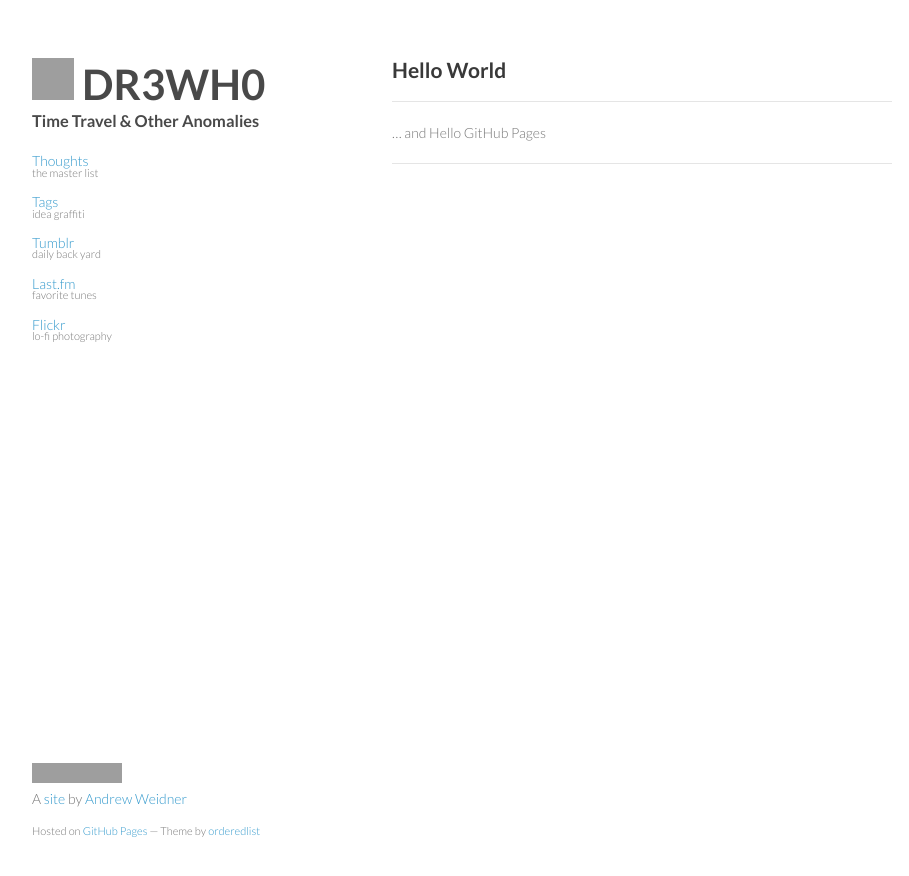
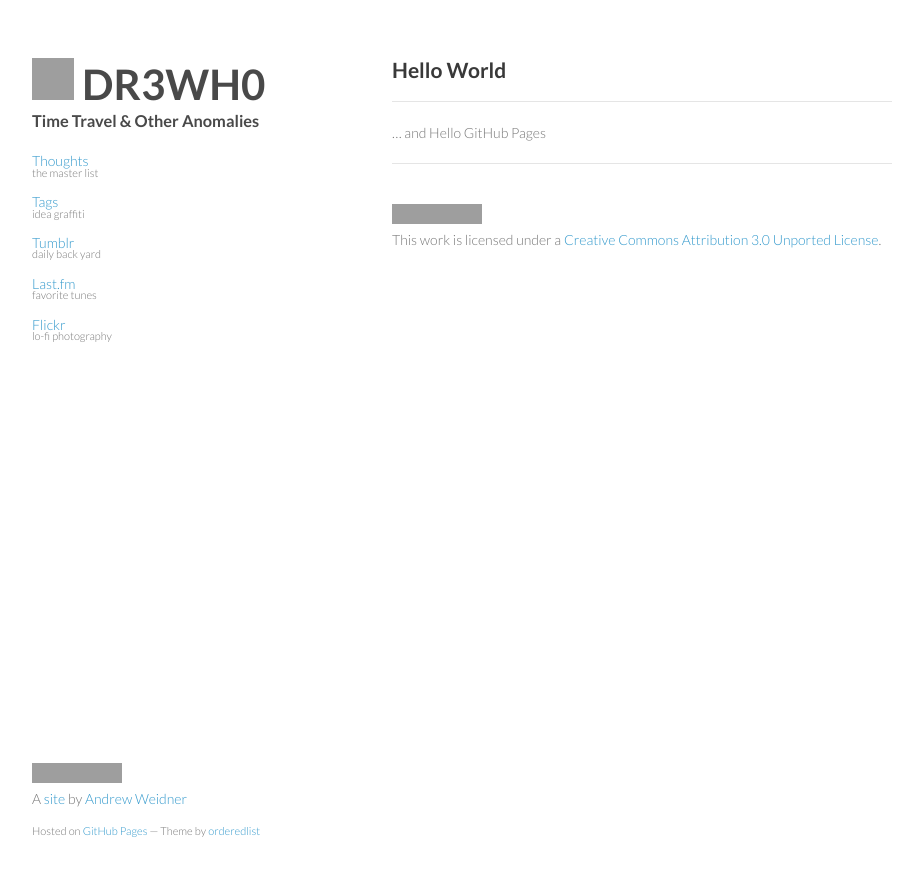
Before and after one commit to DR3WH0/DR3WH0.github.io, a Jekyll site: the page built from _posts/2013-07-20-Hello-World.md, in a window 1280 px wide. Shown: the top 876 px of the page, without its empty margins (178-1087 px from the left). Built offline with Jekyll 4.4.1, drawn with Linux system fonts in a browser that asks for light colours; Markdown is read by kramdown in place of the engine named in the settings; comment, search, counter and statistics services are not loaded; grey boxes are pictures that could not be loaded.

Commit message:
added cc license

```diff
--- a/_layouts/post.html
+++ b/_layouts/post.html
@@ -21,6 +21,7 @@
   {% include JB/tags_list %}
 </ul>
 
+<a rel="license" href="http://creativecommons.org/licenses/by/3.0/deed.en_US"><img alt="Creative Commons License" style="border-width:0" src="http://i.creativecommons.org/l/by/3.0/80x15.png" /></a><br />This work is licensed under a <a rel="license" href="http://creativecommons.org/licenses/by/3.0/deed.en_US">Creative Commons Attribution 3.0 Unported License</a>.
 <!--
 <div id="disqus_thread"><p></p></div>
 <script src="/javascripts/disqus.js"></script>
```
